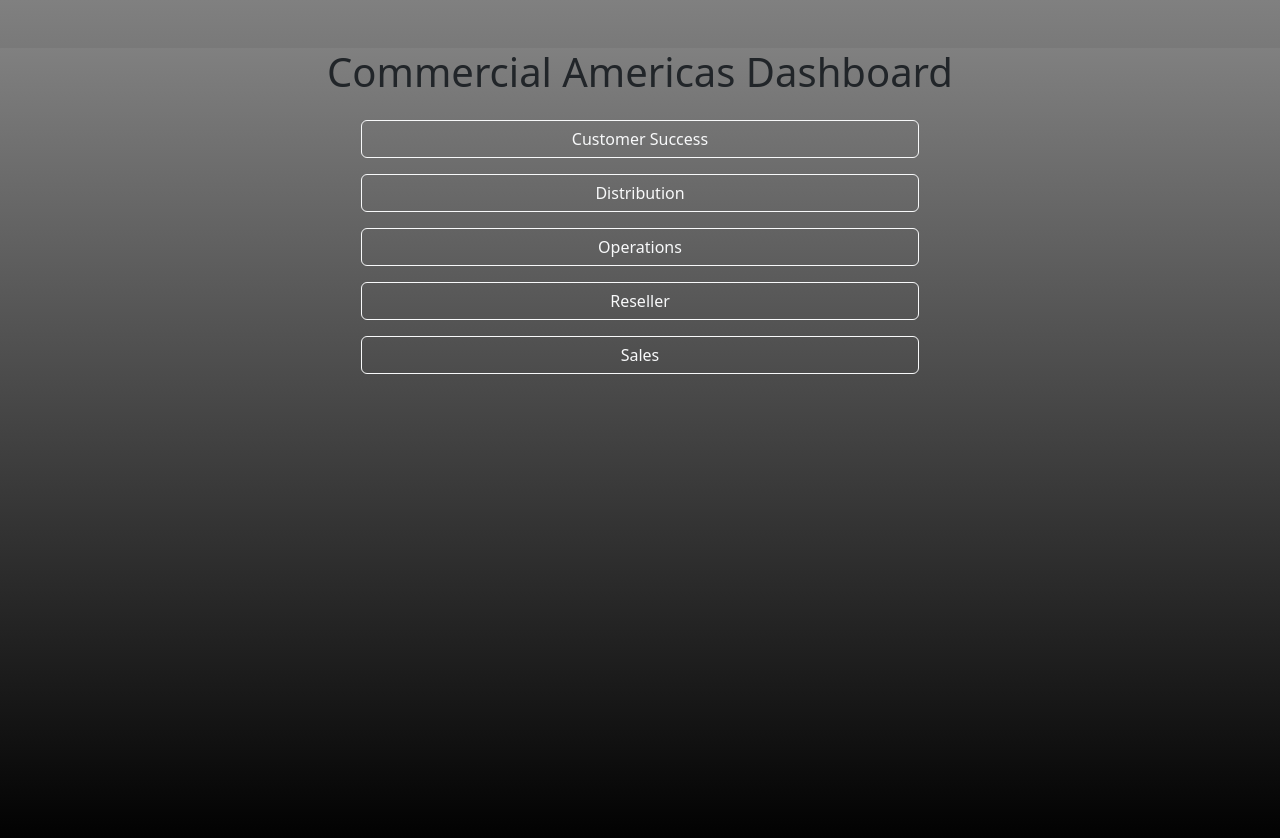
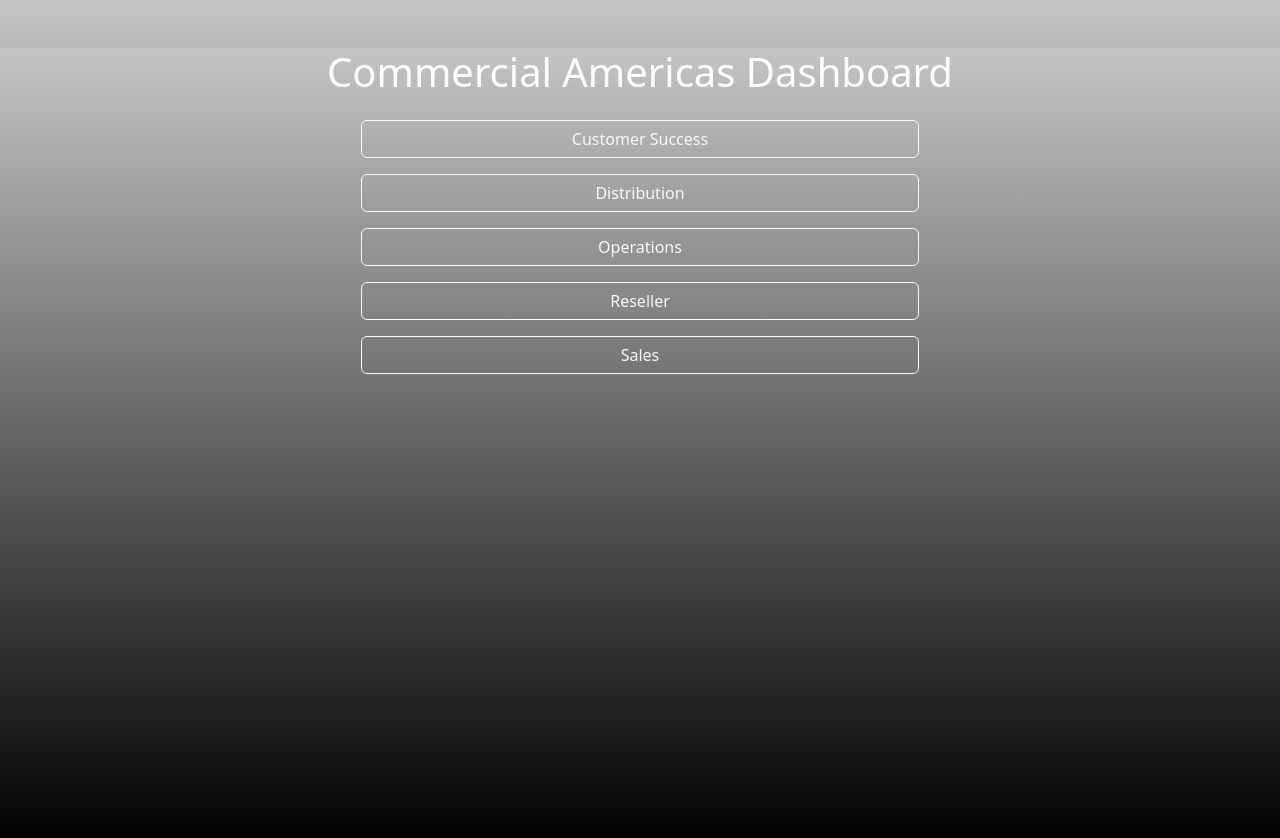
Before and after one commit to hicks08805/comm-amer-dashboard, a React (Create React App) app: page / in a window 1280 px wide. Shown: the top 838 px of the page. Built offline with nearby package versions, Linux system fonts and the light colour scheme.

Commit message:
fixing colors v19

```diff
--- a/src/App.css
+++ b/src/App.css
@@ -14,7 +14,7 @@
 }
 
 .App-header {
-  background-color: #808080;
+  background-color: rgb(198, 195, 195);
   min-height: 100vh;
   display: flex;
   flex-direction: column;
--- a/src/App.js
+++ b/src/App.js
@@ -59,7 +59,7 @@ export default function App() {
     <div style={{
       minHeight: '100vh',
       minWidth: '100vw',
-      background: 'linear-gradient(to bottom, #808080, #000000)',
+      background: 'linear-gradient(to bottom,rgb(198, 195, 195), #000000)',
     }}>
     <Router>
       <Routes>
--- a/src/index.css
+++ b/src/index.css
@@ -5,7 +5,6 @@ body {
     sans-serif;
   -webkit-font-smoothing: antialiased;
   -moz-osx-font-smoothing: grayscale;
-  background: #b50202 !important;
 }
 
 code {
@@ -17,7 +16,7 @@ html, body {
   margin: 0;
   padding: 0;
   min-height: 100%;
-  background: linear-gradient(to bottom, #808080, #000000) !important; /* medium gray to black */
+  background: linear-gradient(to bottom, rgb(198, 195, 195), #000000) !important; /* medium gray to black */
   color: white;
   font-family: sans-serif;
 }
@@ -25,3 +24,7 @@ html, body {
 #root {
   min-height: 100%;
 }
+
+h1, h2, h3, h4, h5, h6 {
+  color: white !important;
+}
```
